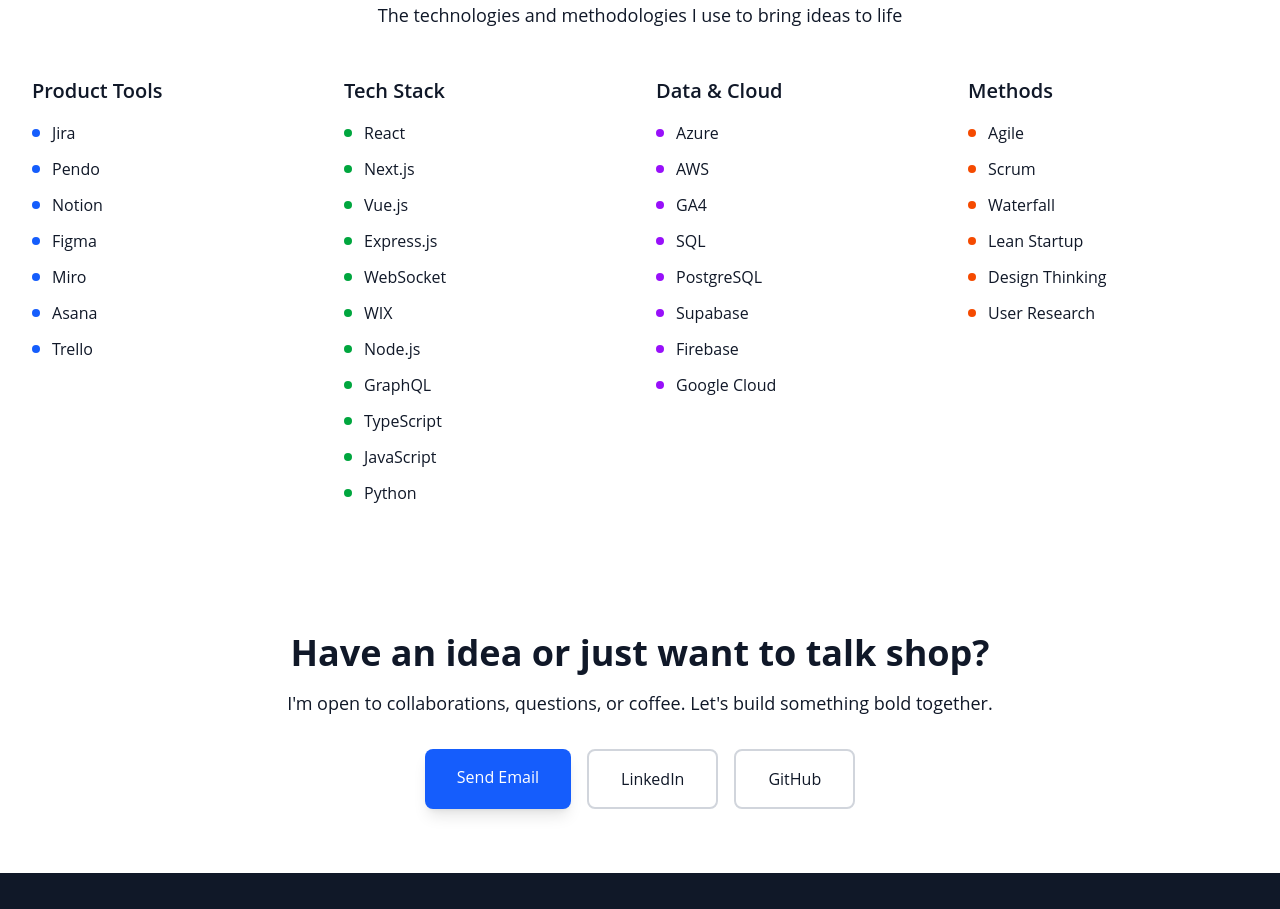
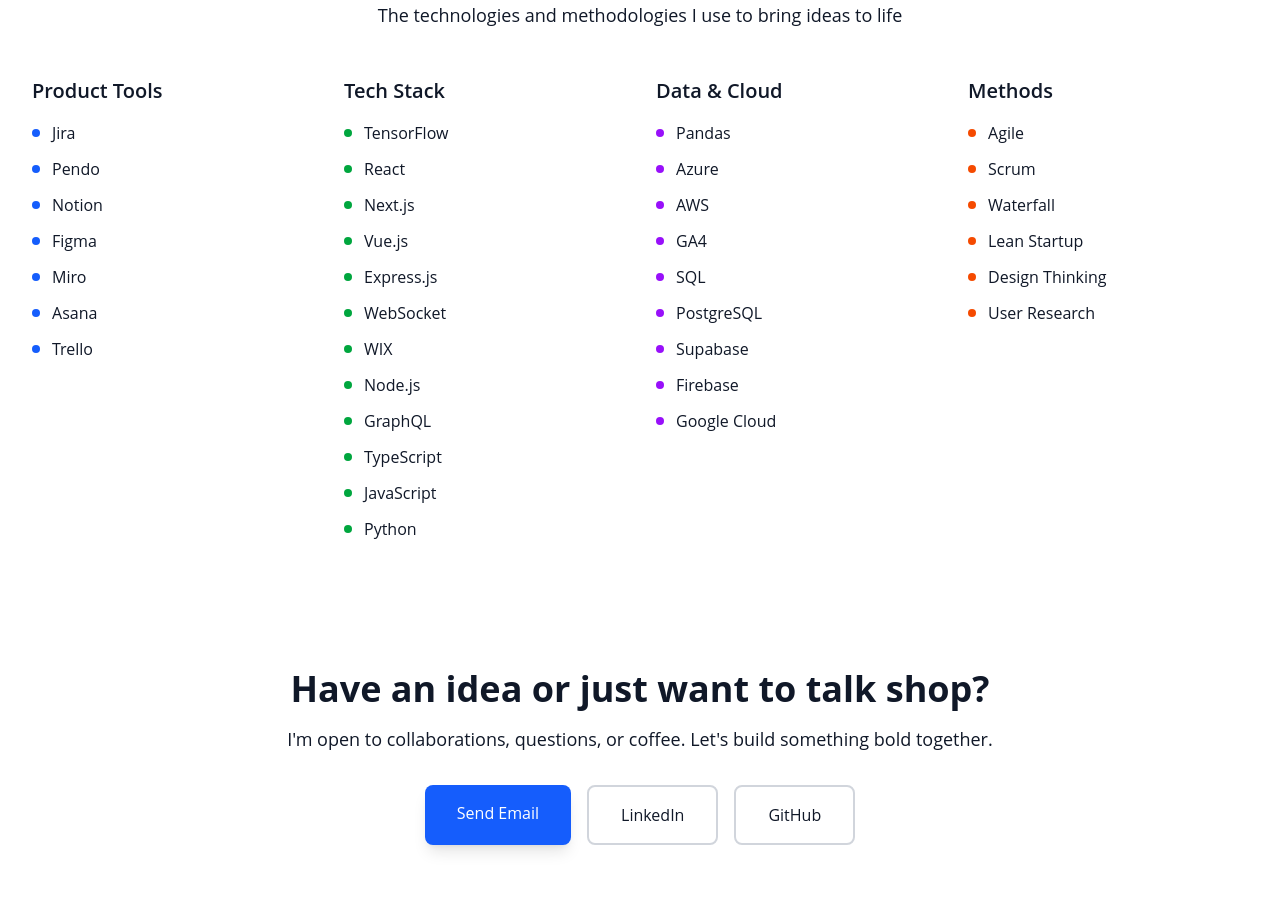
Before and after one commit to Highcard1/RezaBoostani, a Next.js app: page / in a window 1280 px wide. Shown: the part 5260-6169 px from the top of the page. Built offline with nearby package versions, Linux system fonts and the light colour scheme; a web font is replaced by a local one.

Commit message:
new changes for deployment

```diff
--- a/src/components/ToolsSection.tsx
+++ b/src/components/ToolsSection.tsx
@@ -8,12 +8,12 @@
     {
       title: "Tech Stack",
       color: "bg-green-600",
-      tools: ["React", "Next.js", "Vue.js", "Express.js", "WebSocket", "WIX" , "Node.js", "GraphQL", "TypeScript", "JavaScript", "Python"]
+      tools: ["TensorFlow","React", "Next.js", "Vue.js", "Express.js", "WebSocket", "WIX" , "Node.js", "GraphQL", "TypeScript", "JavaScript", "Python"]
     },
     {
       title: "Data & Cloud",
       color: "bg-purple-600",
-      tools: ["Azure", "AWS", "GA4", "SQL", "PostgreSQL", "Supabase", " Firebase", "Google Cloud"]
+      tools: ["Pandas","Azure", "AWS", "GA4", "SQL", "PostgreSQL", "Supabase", " Firebase", "Google Cloud"]
     },
     {
       title: "Methods",
```
